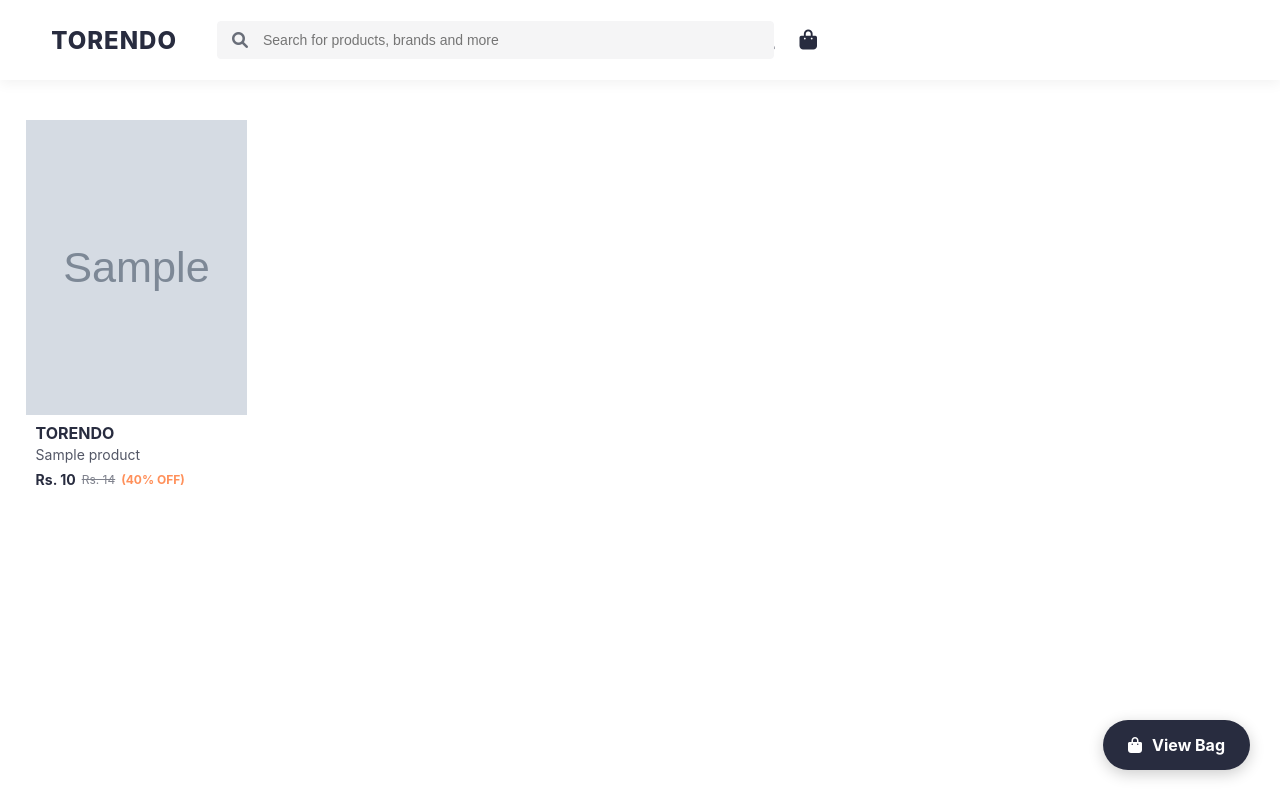
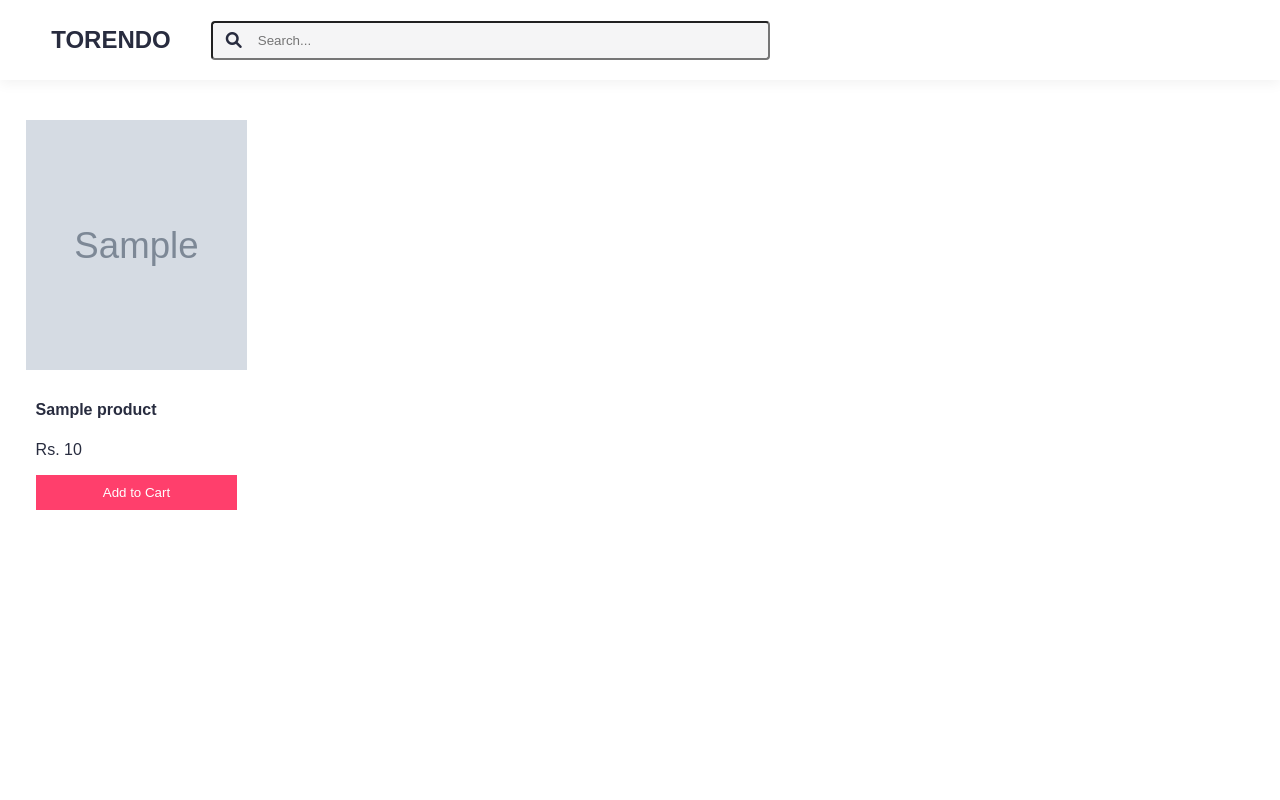
Before and after one commit to m-saikrishna-16/Custom_Outift_Builder, a Django app: page /products/ in a window 1280 px wide. Run offline with Django 5.2, Linux system fonts and the light colour scheme; tables that the repository leaves empty hold one stand-in row (values such as "Sample post"); grey boxes marked "Sample" are stand-in pictures.

Commit message:
Update products.html

```diff
--- a/templates/products.html
+++ b/templates/products.html
@@ -5,16 +5,17 @@
   <meta charset="UTF-8" />
   <meta name="viewport" content="width=device-width, initial-scale=1.0"/>
   <title>Torendo | Online Fashion Store</title>
+
   <link rel="stylesheet" href="https://cdnjs.cloudflare.com/ajax/libs/font-awesome/6.0.0/css/all.min.css">
+
   <style>
     body {
-      font-family: Assistant, -apple-system, BlinkMacSystemFont, "Segoe UI", Roboto, Helvetica, Arial, sans-serif;
+      font-family: Assistant, Arial;
       background: #ffffff;
       margin: 0;
       color: #282c3f;
     }
 
-    /* Navbar styling */
     .navbar {
       height: 80px;
       display: flex;
@@ -32,10 +33,8 @@
       font-weight: 800;
       color: #282c3f;
       text-decoration: none;
-      letter-spacing: 1px;
     }
 
-    /* Search Bar Styling */
     .search-container {
       flex-grow: 1;
       max-width: 500px;
@@ -46,17 +45,8 @@
     .search-container input {
       width: 100%;
       background: #f5f5f6;
-      border: 1px solid #f5f5f6;
       border-radius: 4px;
       padding: 10px 10px 10px 45px;
-      font-size: 14px;
-      outline: none;
-      transition: all 0.2s ease;
-    }
-
-    .search-container input:focus {
-      background: #fff;
-      border-color: #eaeaec;
     }
 
     .search-container i {
@@ -64,37 +54,20 @@
       left: 15px;
       top: 50%;
       transform: translateY(-50%);
-      color: #696e79;
     }
 
-    .nav-icons {
-      display: flex;
-      align-items: center;
-      gap: 25px;
-    }
-
-    .nav-icons i {
-      font-size: 20px;
-      color: #282c3f;
-      cursor: pointer;
-    }
-
-    /* Product Grid */
     .products-container {
       display: grid;
       grid-template-columns: repeat(auto-fill, minmax(210px, 1fr));
       gap: 30px;
       padding: 40px 2%;
-      max-width: 1400px;
-      margin: 0 auto;
     }
 
     .product-card {
-      position: relative;
       background: #fff;
-      transition: box-shadow 0.3s ease;
       cursor: pointer;
-      overflow: hidden; /* Contains the zoom */
+      overflow: hidden;
+      transition: 0.3s;
     }
 
     .product-card:hover {
@@ -102,132 +75,36 @@
     }
 
     .image-container {
-      position: relative;
       width: 100%;
-      padding-bottom: 133%;
+      height: 250px;
       overflow: hidden;
-      background-color: #f9f9f9;
     }
 
-    /* Zoom Feature */
     .product-card img {
-      position: absolute;
-      top: 0;
-      left: 0;
       width: 100%;
       height: 100%;
       object-fit: cover;
-      transition: transform 0.5s ease; /* Smooth zoom transition */
     }
 
-    .product-card:hover img {
-      transform: scale(1.1); /* Zoom level */
-    }
-
-    /* Info Section */
     .product-info {
-      padding: 10px 10px 15px;
-      position: relative;
-      z-index: 2;
-      background: #fff;
-    }
-
-    .brand-name {
-      font-size: 16px;
-      font-weight: 700;
-      line-height: 1;
-      margin-bottom: 5px;
-      color: #282c3f;
-    }
-
-    .product-name {
-      font-size: 14px;
-      color: #535766;
-      margin-bottom: 8px;
-      white-space: nowrap;
-      overflow: hidden;
-      text-overflow: ellipsis;
-      font-weight: 400;
-    }
-
-    .price-container {
-      font-size: 14px;
-      display: flex;
-      align-items: center;
-      gap: 6px;
+      padding: 10px;
     }
 
     .discount-price {
-      font-weight: 700;
-      color: #282c3f;
-    }
-
-    .original-price {
-      text-decoration: line-through;
-      color: #7e818c;
-      font-size: 12px;
-    }
-
-    .discount-percentage {
-      color: #ff905a;
-      font-size: 12px;
-      font-weight: 700;
-    }
-
-    /* Action hidden until hover */
-    .hover-actions {
-      display: none;
-      position: absolute;
-      bottom: 0;
-      left: 0;
-      width: 100%;
-      background: #fff;
-      padding: 10px;
-      box-sizing: border-box;
-      border-top: 1px solid #eaeaec;
-      z-index: 3;
-    }
-
-    .product-card:hover .hover-actions {
-      display: block;
+      font-weight: bold;
     }
 
     .add-to-cart-btn {
       width: 100%;
       padding: 10px;
       background: #ff3f6c;
+      color: white;
       border: none;
-      color: #fff;
-      font-weight: 700;
-      font-size: 12px;
-      text-transform: uppercase;
       cursor: pointer;
-      display: flex;
-      align-items: center;
-      justify-content: center;
-      gap: 8px;
-      border-radius: 2px;
-    }
-
-    /* Floating Cart Link */
-    .cart-float {
-      position: fixed;
-      bottom: 30px;
-      right: 30px;
-      background: #282c3f;
-      color: #fff;
-      padding: 15px 25px;
-      border-radius: 50px;
-      text-decoration: none;
-      font-weight: 700;
-      box-shadow: 0 4px 15px rgba(0,0,0, 0.2);
-      z-index: 1000;
-      display: flex;
-      align-items: center;
-      gap: 10px;
     }
   </style>
 </head>
+
 <body>
 
 <nav class="navbar">
@@ -235,88 +112,68 @@
 
   <div class="search-container">
     <i class="fa-solid fa-magnifying-glass"></i>
-      <input type="text" id="productSearch" placeholder="Search for products, brands and more" onkeyup="filterProducts()">
-    </div>
-
-    <div class="nav-icons">
-      <i class="fa-regular fa-user"></i>
-      <a href="cart/" style="color: inherit; text-decoration: none;">
-        <i class="fa-solid fa-bag-shopping"></i>
-      </a>
+    <input type="text" id="productSearch" placeholder="Search..." onkeyup="filterProducts()">
   </div>
 </nav>
 
-  <div class="products-container" id="product-list">
-    </div>
-
-  <a href="cart/" class="cart-float">
-    <i class="fa-solid fa-bag-shopping"></i> View Bag
-  </a>
+<div class="products-container" id="product-list"></div>
 
 <script>
-    let allProducts = []; // To store data for searching
+let allProducts = [];
 
 fetch("/get-products/")
-      .then(response => response.json())
-      .then(products => {
-        allProducts = products;
+  .then(res => res.json())
+  .then(data => {
+    console.log("Products:", data);  // 🔥 debug
+    allProducts = data;
     displayProducts(allProducts);
+  })
+  .catch(err => {
+    console.error("Error fetching products:", err);
   });
 
-    function displayProducts(productsToRender) {
+function displayProducts(products) {
   const container = document.getElementById("product-list");
-      container.innerHTML = ""; // Clear current grid
+  container.innerHTML = "";
 
-      productsToRender.forEach(product => {
+  products.forEach(p => {
+
+    // ✅ FIX IMAGE URL
+    let imageUrl = p.image;
+
+    if (!imageUrl) {
+      imageUrl = "{% static 'images/default.png' %}";
+    }
+
     const card = document.createElement("div");
     card.className = "product-card";
 
     card.innerHTML = `
       <div class="image-container">
-              <img src="${product.image}" alt="${product.title}">
+        <img src="${imageUrl}" alt="${p.title}">
       </div>
       <div class="product-info">
-              <div class="brand-name">TORENDO</div>
-              <div class="product-name">${product.title}</div>
-              <div class="price-container">
-                  <span class="discount-price">Rs. ${product.price}</span>
-                  <span class="original-price">Rs. ${Math.floor(product.price * 1.4)}</span>
-                  <span class="discount-percentage">(40% OFF)</span>
-              </div>
-              <div class="hover-actions">
-                  <button class="add-to-cart-btn" onclick="event.stopPropagation(); addToCart(${product.id})">
-                      ADD TO BAG
-                  </button>
-              </div>
+        <h4>${p.title}</h4>
+        <p>Rs. ${p.price}</p>
+        <button class="add-to-cart-btn">Add to Cart</button>
       </div>
     `;
+
     container.appendChild(card);
   });
 }
 
-    // Search Logic
+// Search
 function filterProducts() {
-      const searchTerm = document.getElementById("productSearch").value.toLowerCase();
-      const filtered = allProducts.filter(product =>
-        product.title.toLowerCase().includes(searchTerm)
+  const term = document.getElementById("productSearch").value.toLowerCase();
+
+  const filtered = allProducts.filter(p =>
+    p.title.toLowerCase().includes(term)
   );
+
   displayProducts(filtered);
 }
+</script>
 
-    function addToCart(id) {
-      const product = allProducts.find(p => p.id === id);
-      let cart = JSON.parse(localStorage.getItem("cart")) || [];
-      const index = cart.findIndex(item => item.id === id);
-
-      if (index > -1) {
-        cart[index].quantity += 1;
-      } else {
-        cart.push({ ...product, quantity: 1 });
-      }
-
-      localStorage.setItem("cart", JSON.stringify(cart));
-      alert("Added to Bag!");
-    }
-  </script>
 </body>
 </html>
```
Lines whose indentation alone changed are shown as unchanged.
